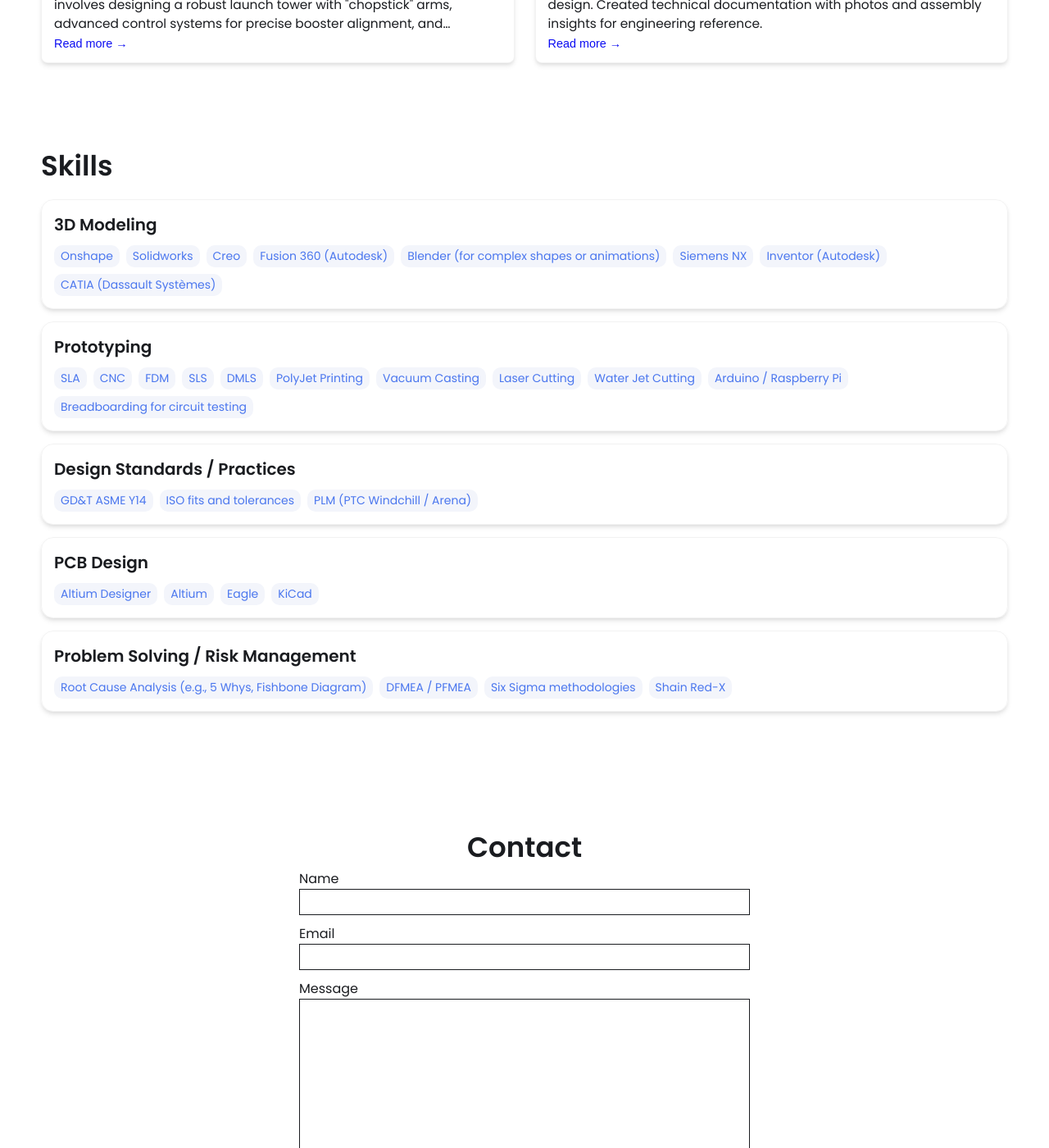
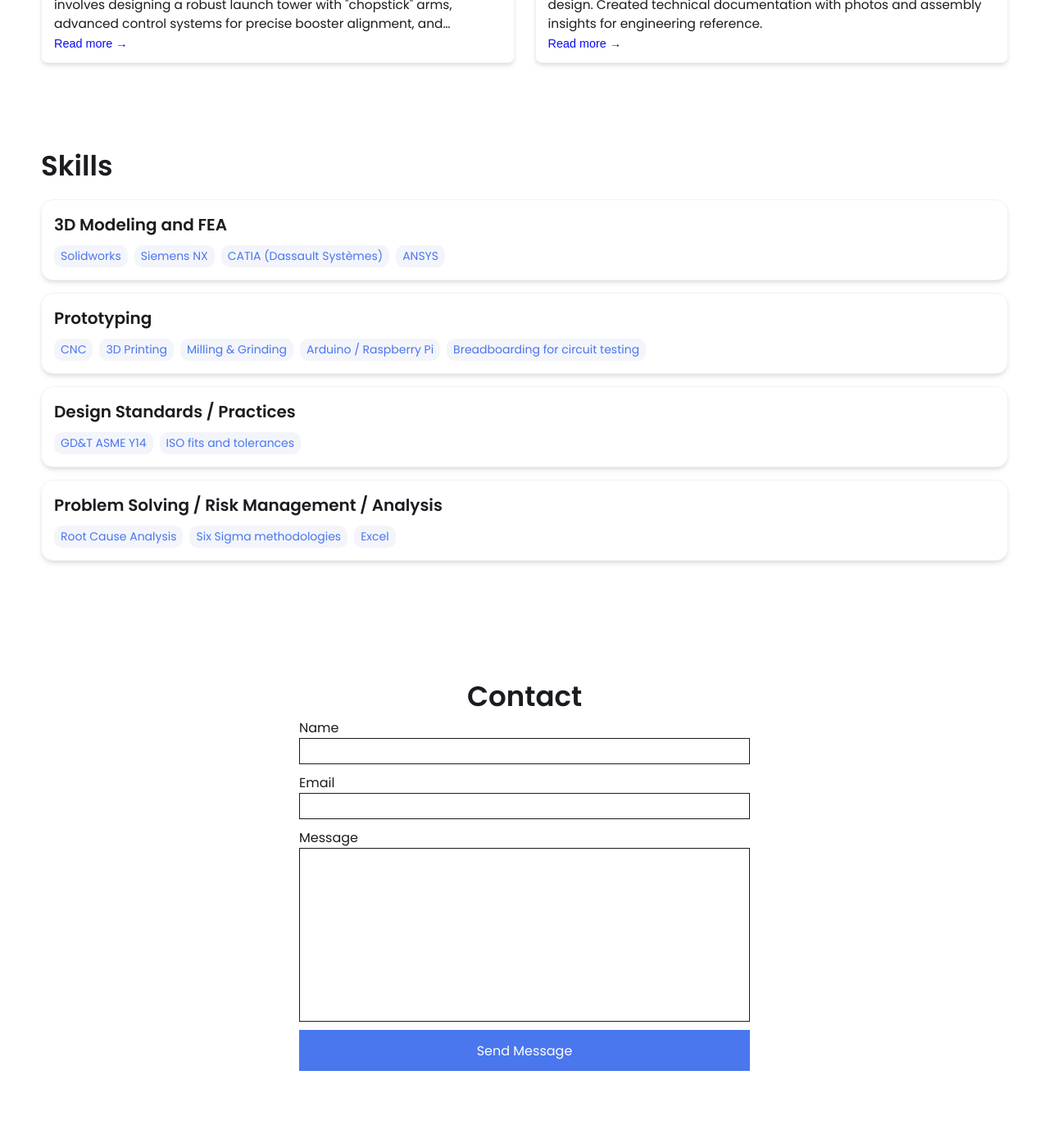
Before and after one commit to AdrianCieslak0423/AdrianCieslak0423.github.io, a Jekyll site: the page built from index.html, in a window 1280 px wide and 1400 px high, scrolled down 1449 px. Shown: the whole window at 82% size. Built offline with Jekyll 4.4.1, drawn with Linux system fonts in a browser that asks for light colours.

Commit message:
Update _config.yml

```diff
--- a/_config.yml
+++ b/_config.yml
@@ -23,13 +23,13 @@ profile_image: ./assets/images/profile-image/avatar.jpeg
 
 # Link your resume
 # You can place your resume in assets/resume/{resume.pdf or add external link such as pdf saved in google drive
-resume-url: https://drive.google.com/file/d/13Z3duVzh-gguPU5r03oJVEE6rV9rd3DS/view?usp=sharing # or /assets/resume/resume.pdf
+resume-url: https://docs.google.com/document/d/1yK8Cm2YEOKSaFGZQnNGsTU0SV8gg2ZUfkZu1uot3paw/edit?tab=t.0
 
 
 # Set up external links - this will show up as small icons next to your name.
 
 external-links:    # input only your own url slug. The icons with missing entries will not appear.
-  linkedin: test    # https://www.linkedin.com/in/{your url slug}
+  linkedin: linkedin.com/in/adrian-cieslak-9785a4382
   github: leea12    # https://github.com/{your url slug}
   stackoverflow: test      # https://stackoverflow.com/users/{your url slug}
   medium:            # https://medium.com/@{your url slug}
@@ -43,46 +43,29 @@ external-links:    # input only your own url slug. The icons with missing entrie
 
 # Skills Section - Add the list of your Skills by categories/tools. The indentation for each level needs to be precise.
 skills:
-  - category: 3D Modeling
+  - category: 3D Modeling and FEA
     tools:
-    - Onshape
     - Solidworks
-    - Creo
-    - Fusion 360 (Autodesk)
-    - Blender (for complex shapes or animations)
     - Siemens NX
-    - Inventor (Autodesk)
     - CATIA (Dassault Systèmes)
+    - ANSYS
   - category: Prototyping
     tools:
-    - SLA
     - CNC
-    - FDM
-    - SLS
-    - DMLS
-    - PolyJet Printing
-    - Vacuum Casting
-    - Laser Cutting
-    - Water Jet Cutting
+    - 3D Printing
+    - Milling & Grinding
     - Arduino / Raspberry Pi
     - Breadboarding for circuit testing
   - category: Design Standards / Practices
     tools:
     - GD&T ASME Y14
     - ISO fits and tolerances
-    - PLM (PTC Windchill / Arena)
-  - category: PCB Design
+  - category: Problem Solving / Risk Management / Analysis
     tools:
-    - Altium Designer
-    - Altium
-    - Eagle
-    - KiCad
-  - category: Problem Solving / Risk Management
-    tools:
-    - Root Cause Analysis (e.g., 5 Whys, Fishbone Diagram)
-    - DFMEA / PFMEA
+    - Root Cause Analysis
     - Six Sigma methodologies
-    - Shain Red-X
+    - Excel
+
 
 
 # Contact Form Setup. Setup an account and copy over the key. When someone fills out the form, it will be received in your email.
```
